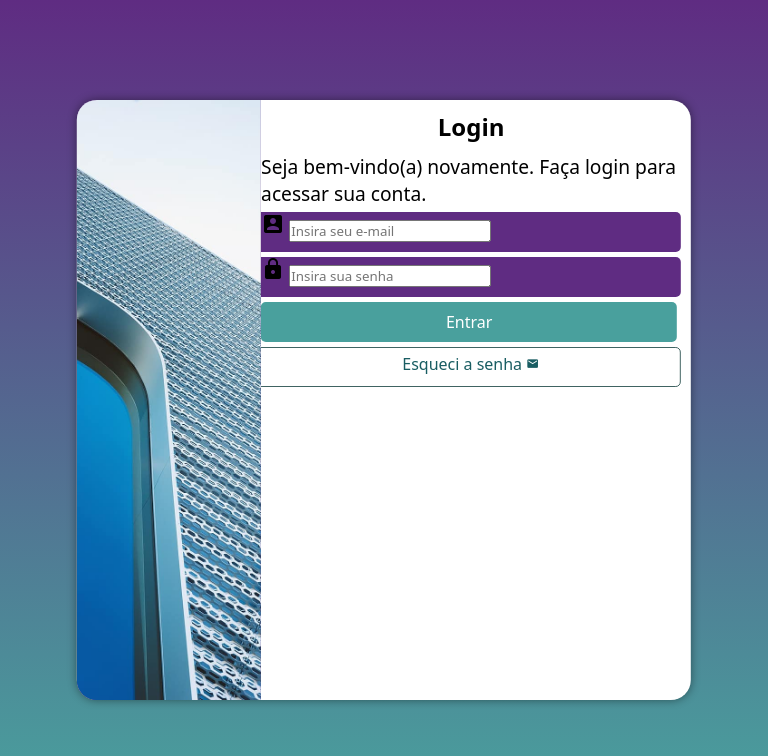
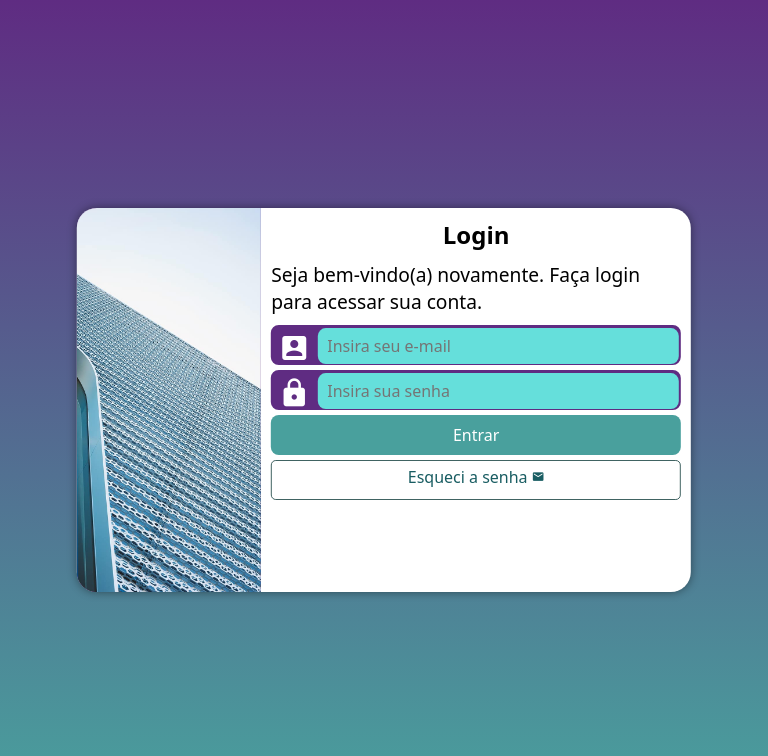
Before and after one commit to FerN7vn/projeto-login, a plain HTML site: page index.html in a window 768 px wide. Drawn offline with Linux system fonts and the light colour scheme.

Commit message:
Finalização e correção de problemas
Finalização do projeto de tela de login e correção de um problema na media query para tablets, onde o formulário era maior que a section container, oque resultava no formulário desaparecendo.

```diff
--- a/estilos/media-query.css
+++ b/estilos/media-query.css
@@ -7,6 +7,7 @@
 
     section#login {
         width: 80vw;
+        height: 384px;
     }
 
     section#login > div#imagem {
@@ -15,53 +16,9 @@
         height: 100%;
     }
 
-    /*
     section#login > div#formulario {
         float: right;
-        width: 100%;
-    }   <-- Por algum motivo bizarro esta configuração fazia o h1, o parágrafo e todo o formulário sumirem, deixando apenas um espaço em branco.
-    */
-
-    form > input[type=submit] {
-        display: block;
-        font-size: 1em;
         width: 70%;
-        height: 40px;
-        background-color: #49a09d;
-        color: white;
-        border: none;
-        border-radius: 5px;
-    }
-
-    form > input[type=submit]:hover {
-        background-color: #316b69;
-    }
-
-    form > input[type=submit]:active {
-        background-color: #65dfdb;
-    }
-
-    form > a.botao {
-        display: block;
-        text-align: center;
-        font-size: 1em;
-        width: 100%;
-        height: 40px;
-        padding-top: 5px;
-        margin-top: 5px;
-        background-color: white;
-        border: 1px solid #406362;
-        border-radius: 5px;
-        text-decoration: none;
-        color: #195d62;
-    }
-
-    form > a.botao:hover {
-        background-color: #65dfdb;
-    }
-
-    form > a.botao > span {
-        font-size: 0.8em;
     }
 }
 
@@ -71,6 +28,7 @@
     }
     section#login {
         width: 950px;
+        height: 446px;
     }
 
     section#login > div#imagem{
--- a/estilos/style.css
+++ b/estilos/style.css
@@ -28,7 +28,6 @@ section#login {
     position: absolute;
     top: 50%;
     left: 50%;
-    transform: translate(-50%, -50%);
     overflow: hidden;
 
     background-color: white;
@@ -38,6 +37,7 @@ section#login {
     box-shadow: 0px 0px 10px rgba(0, 0, 0, 0.445);
 
 
+    transform: translate(-50%, -50%);
     transition: width 0.3s, height 0.3s;
     transition-timing-function: ease;
 }
@@ -48,7 +48,7 @@ section#login > div#imagem {
     height: 200px;
     background-size: cover;
     background-repeat: no-repeat;
-    background-position: left bottom;
+    background-position: center bottom;
 }
 
 section#login > div#formulario {
@@ -63,17 +63,42 @@ div#formulario > h1 {
 
 div#formulario > p {
     font-size: 1.2em;
+    margin: 10px 0px;
 }
 
 form > div.campo {
     background-color: #5f2c82;
+    border: 2px solid #5f2c82;
     height: 40px;
-    border-radius: 5px;
+    border-radius: 8px;
     margin: 5px 0px;
 }
 
 form > div.campo > label {
     display: none;
+}
+
+form > div.campo > span {
+    color: white;
+    /*background-color: black;*/
+    font-size: 2em;
+    width: 40px;
+    padding: 5px;
+}
+
+form > div.campo > input {
+    background-color: #65dfdb;
+    font-size: 1em;
+    width: calc(100% - 45px);
+    height: 100%;
+    padding: 10px;
+    border-radius: 8px;
+    border: none;
+    transform: translateY(-33%);
+}
+
+form > div.campo > input:focus-within {
+    background-color: white;
 }
 
 form > input[type=submit] {
@@ -84,7 +109,7 @@ form > input[type=submit] {
     background-color: #49a09d;
     color: white;
     border: none;
-    border-radius: 5px;
+    border-radius: 8px;
 }
 
 form > input[type=submit]:hover {
```
